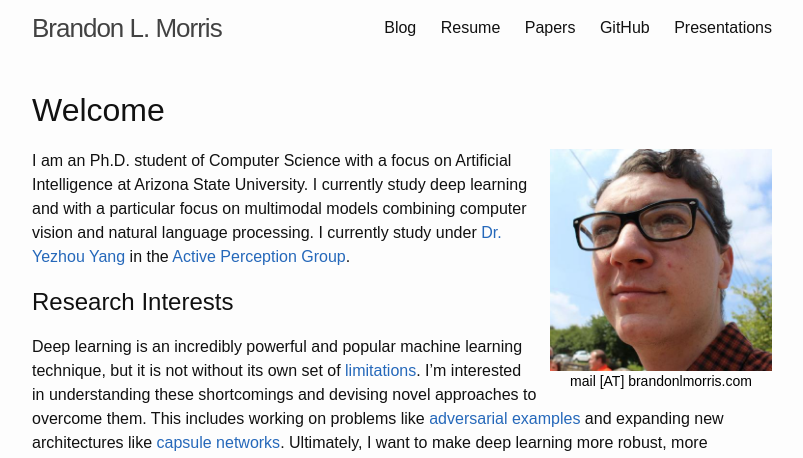
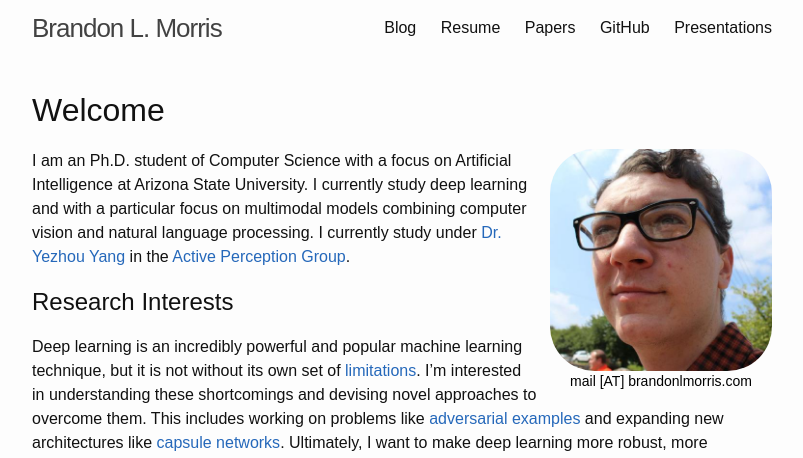
Before and after one commit to BrandonLMorris/brandonlmorris.github.io, a Jekyll site: the page built from myhome.md, in a window 1280 px wide. Shown: the top 458 px of the page, without its empty margins (238-1041 px from the left). Built offline with Jekyll 4.4.1, drawn with Linux system fonts in a browser that asks for light colours; formulas are drawn with MathJax 3; the list of posts is cut into pages by our own code.

Commit message:
Correct image border

```diff
--- a/myhome.md
+++ b/myhome.md
@@ -6,8 +6,8 @@ permalink: /
 
 # Welcome
 
-<figure class="image" style="float:right; width:30%;border-radius:20%; margin-left:10pt">
-<img src="/images/avatar.jpeg">
+<figure class="image" style="float:right; width:30%; margin-left:10pt">
+<img style="border-radius:20%;" src="/images/avatar.jpeg">
 <figcaption style="text-align:center;"><a href="mailto:mail@brandonlmorris.com" style="color:black;">mail [AT] brandonlmorris.com</a></figcaption>
 </figure>
 
```
